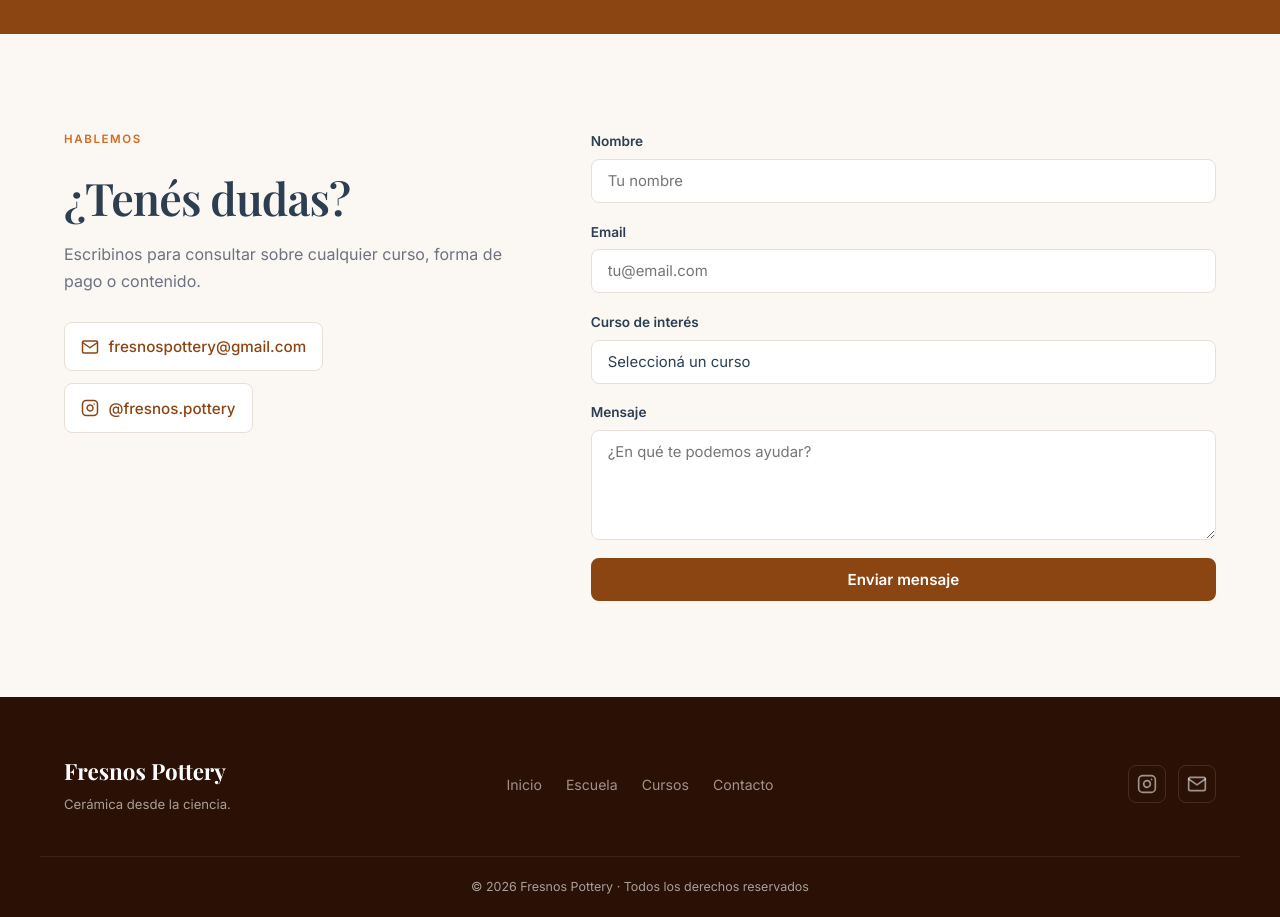
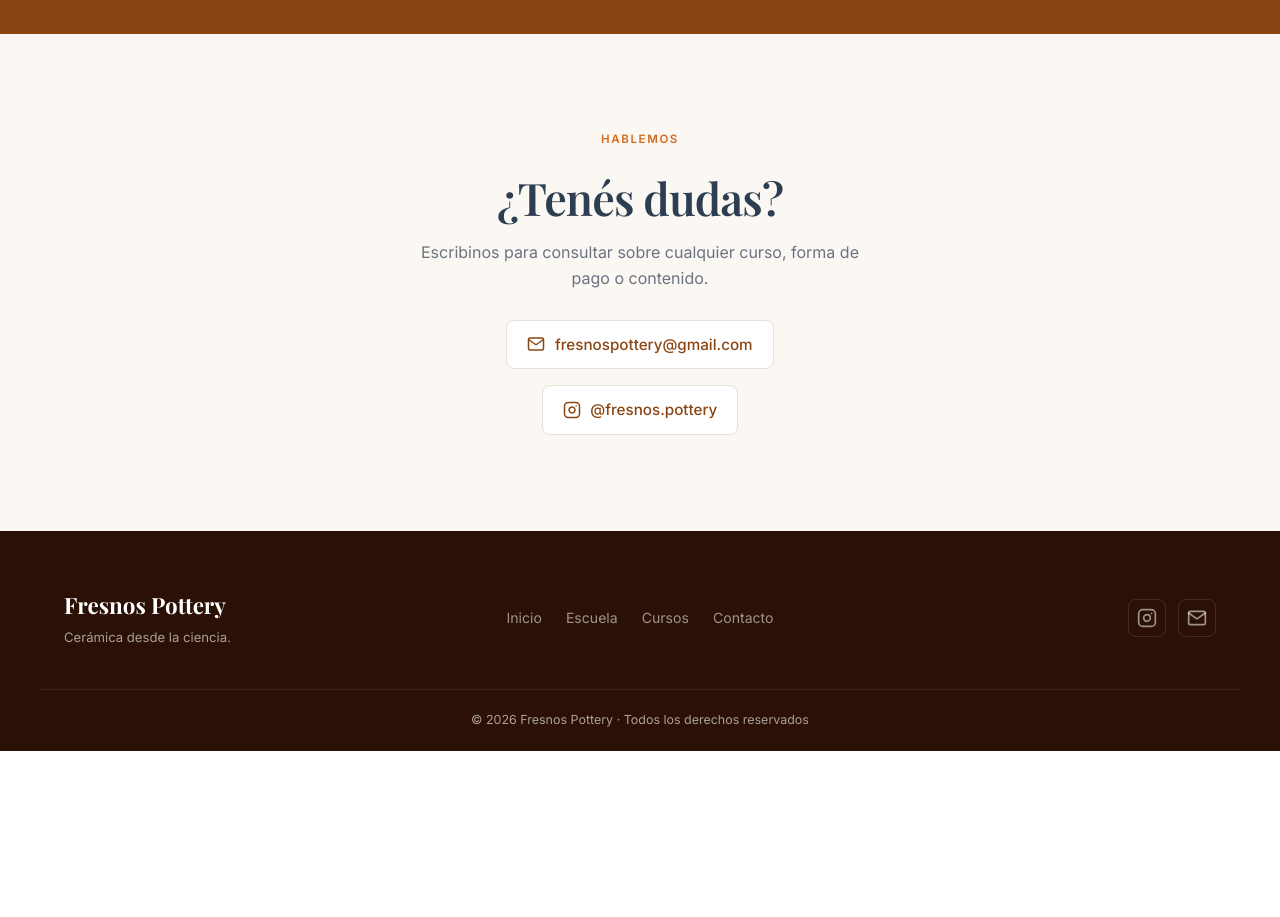
Before and after one commit to Tobias-Stani/Fresnos-pottery-new, a plain HTML site: page index.html in a window 1280 px wide. Shown: the part 4240-5157 px from the top of the page. After the commit the page ends 4991 px from the top, so only its background shows below. Drawn offline with nearby package versions, Linux system fonts and the light colour scheme; a web font is replaced by a local one.

Commit message:
se quita form

```diff
--- a/index.html
+++ b/index.html
@@ -348,11 +348,11 @@
 
     <!-- CONTACT -->
     <section class="contact" id="contacto">
-        <div class="wrap contact-wrap">
-            <div class="contact-info reveal">
-                <span class="eyebrow">Hablemos</span>
-                <h2>¿Tenés dudas?</h2>
-                <p>Escribinos para consultar sobre cualquier curso, forma de pago o contenido.</p>
+        <div class="wrap contact-center reveal">
+            <span class="eyebrow">Hablemos</span>
+            <h2>¿Tenés dudas?</h2>
+            <p>Escribinos para consultar sobre cualquier curso, forma de pago o contenido.</p>
+            <div class="contact-links">
                 <a href="mailto:fresnospottery@gmail.com" class="c-link">
                     <svg xmlns="http://www.w3.org/2000/svg" width="18" height="18" fill="none" stroke="currentColor" stroke-width="2" stroke-linecap="round" stroke-linejoin="round" viewBox="0 0 24 24"><path d="M4 4h16c1.1 0 2 .9 2 2v12c0 1.1-.9 2-2 2H4c-1.1 0-2-.9-2-2V6c0-1.1.9-2 2-2z"/><polyline points="22,6 12,13 2,6"/></svg>
                     fresnospottery@gmail.com
@@ -362,44 +362,6 @@
                     @fresnos.pottery
                 </a>
             </div>
-            <form id="contact-form" class="contact-form reveal" novalidate>
-                <div class="fg">
-                    <label for="name">Nombre</label>
-                    <input type="text" id="name" name="name" placeholder="Tu nombre" required>
-                </div>
-                <div class="fg">
-                    <label for="email">Email</label>
-                    <input type="email" id="email" name="email" placeholder="tu@email.com" required>
-                </div>
-                <div class="fg">
-                    <label for="curso">Curso de interés</label>
-                    <select id="curso" name="curso">
-                        <option value="">Seleccioná un curso</option>
-                        <optgroup label="Escuela de Cerámica (Packs)">
-                            <option>Formulaciones — Pack x3</option>
-                            <option>Recubrimientos Decorativos — Pack x3</option>
-                            <option>La ciencia detrás del arte — Pack x3</option>
-                        </optgroup>
-                        <optgroup label="Capacitaciones Individuales">
-                            <option>Materias Primas (Seminario 30/5/2026)</option>
-                            <option>Esmaltes</option>
-                            <option>Formulación de Pastas</option>
-                            <option>Esmaltes Cristalinos</option>
-                            <option>Hornos y Horneadas</option>
-                            <option>Engobes</option>
-                            <option>Introducción a los Procesos Cerámicos</option>
-                            <option>Aspectos Técnicos de la Cerámica</option>
-                            <option>Química Aplicada a la Cerámica</option>
-                        </optgroup>
-                    </select>
-                </div>
-                <div class="fg">
-                    <label for="message">Mensaje</label>
-                    <textarea id="message" name="message" rows="4" placeholder="¿En qué te podemos ayudar?" required></textarea>
-                </div>
-                <button type="submit" class="btn btn-primary btn-full">Enviar mensaje</button>
-                <p class="form-success" id="form-success">¡Mensaje enviado! Te responderemos pronto.</p>
-            </form>
         </div>
     </section>
 
@@ -505,7 +467,7 @@
                 <div class="pay-instructions">
                     <p>Transferí al siguiente correo o usuario de PayPal:</p>
                     <div class="pay-email-block">
-                        <span id="pay-email-text">Lautaro.stani@gmail.com</span>
+                        <span id="pay-email-text">fresnospottery@gmail.com</span>
                         <button class="pay-copy-btn" id="pay-copy-btn" title="Copiar email">
                             <svg xmlns="http://www.w3.org/2000/svg" width="15" height="15" fill="none" stroke="currentColor" stroke-width="2" stroke-linecap="round" stroke-linejoin="round" viewBox="0 0 24 24"><rect x="9" y="9" width="13" height="13" rx="2"/><path d="M5 15H4a2 2 0 0 1-2-2V4a2 2 0 0 1 2-2h9a2 2 0 0 1 2 2v1"/></svg>
                             <span id="copy-label">Copiar</span>
--- a/script.js
+++ b/script.js
@@ -275,7 +275,7 @@ payOverlay.addEventListener('click', e => { if (e.target === payOverlay) closePa
 payGoForm.addEventListener('click', closePayment);
 
 payCopyBtn.addEventListener('click', () => {
-  navigator.clipboard.writeText('Lautaro.stani@gmail.com').then(() => {
+  navigator.clipboard.writeText('fresnospottery@gmail.com').then(() => {
     payCopyBtn.classList.add('copied');
     copyLabel.textContent = '¡Copiado!';
     setTimeout(() => {
@@ -342,22 +342,3 @@ window.addEventListener('scroll', () => {
   scrollTop.classList.toggle('show', window.scrollY > 400);
 }, { passive: true });
 scrollTop.addEventListener('click', () => window.scrollTo({ top: 0, behavior: 'smooth' }));
-
-/* === CONTACT FORM === */
-const form = document.getElementById('contact-form');
-const formSuccess = document.getElementById('form-success');
-
-form.addEventListener('submit', e => {
-  e.preventDefault();
-  const btn = form.querySelector('button[type="submit"]');
-  btn.textContent = 'Enviando...';
-  btn.disabled = true;
-
-  setTimeout(() => {
-    form.reset();
-    btn.textContent = 'Enviar mensaje';
-    btn.disabled = false;
-    formSuccess.classList.add('show');
-    setTimeout(() => formSuccess.classList.remove('show'), 5000);
-  }, 900);
-});
--- a/styles.css
+++ b/styles.css
@@ -503,15 +503,24 @@ em { font-style: italic; color: var(--sand); }
   background: var(--cream);
   padding: 6rem 1.5rem;
 }
-.contact-wrap {
-  display: grid;
-  grid-template-columns: 5fr 7fr;
-  gap: 5rem;
-  align-items: start;
+.contact-center {
+  text-align: center;
+  max-width: 520px;
+  margin: 0 auto;
+  display: flex;
+  flex-direction: column;
+  align-items: center;
+  gap: 0.75rem;
 }
-.contact-info { display: flex; flex-direction: column; gap: 0.75rem; }
-.contact-info h2 { margin-bottom: 0.25rem; }
-.contact-info > p { color: var(--muted); margin-bottom: 1rem; }
+.contact-center h2 { margin-bottom: 0.1rem; }
+.contact-center > p { color: var(--muted); margin-bottom: 0.5rem; }
+.contact-links {
+  display: flex;
+  gap: 1rem;
+  flex-wrap: wrap;
+  justify-content: center;
+  margin-top: 0.5rem;
+}
 .c-link {
   display: inline-flex;
   align-items: center;
@@ -519,52 +528,14 @@ em { font-style: italic; color: var(--sand); }
   color: var(--clay);
   font-weight: 500;
   font-size: 0.95rem;
-  padding: 0.7rem 1rem;
+  padding: 0.7rem 1.25rem;
   border: 1px solid var(--border);
   border-radius: 8px;
   background: var(--white);
   transition: all var(--transition);
-  width: fit-content;
 }
 .c-link:hover { border-color: var(--clay); box-shadow: 0 2px 12px rgba(139,69,19,0.15); }
 
-.contact-form { display: flex; flex-direction: column; gap: 1.1rem; }
-.fg { display: flex; flex-direction: column; gap: 0.4rem; }
-.fg label { font-size: 0.85rem; font-weight: 600; color: var(--ink); }
-.fg input,
-.fg textarea,
-.fg select {
-  width: 100%;
-  padding: 0.75rem 1rem;
-  border: 1.5px solid var(--border);
-  border-radius: 8px;
-  font-family: inherit;
-  font-size: 0.93rem;
-  color: var(--ink);
-  background: var(--white);
-  transition: border-color var(--transition), box-shadow var(--transition);
-  appearance: none;
-}
-.fg input:focus,
-.fg textarea:focus,
-.fg select:focus {
-  outline: none;
-  border-color: var(--sienna);
-  box-shadow: 0 0 0 3px rgba(210,105,30,0.12);
-}
-.fg textarea { resize: vertical; min-height: 110px; }
-
-.form-success {
-  display: none;
-  color: #2e7d32;
-  font-size: 0.9rem;
-  font-weight: 500;
-  text-align: center;
-  padding: 0.75rem;
-  background: #e8f5e9;
-  border-radius: 8px;
-}
-.form-success.show { display: block; }
 
 /* === FOOTER === */
 .footer {
```
